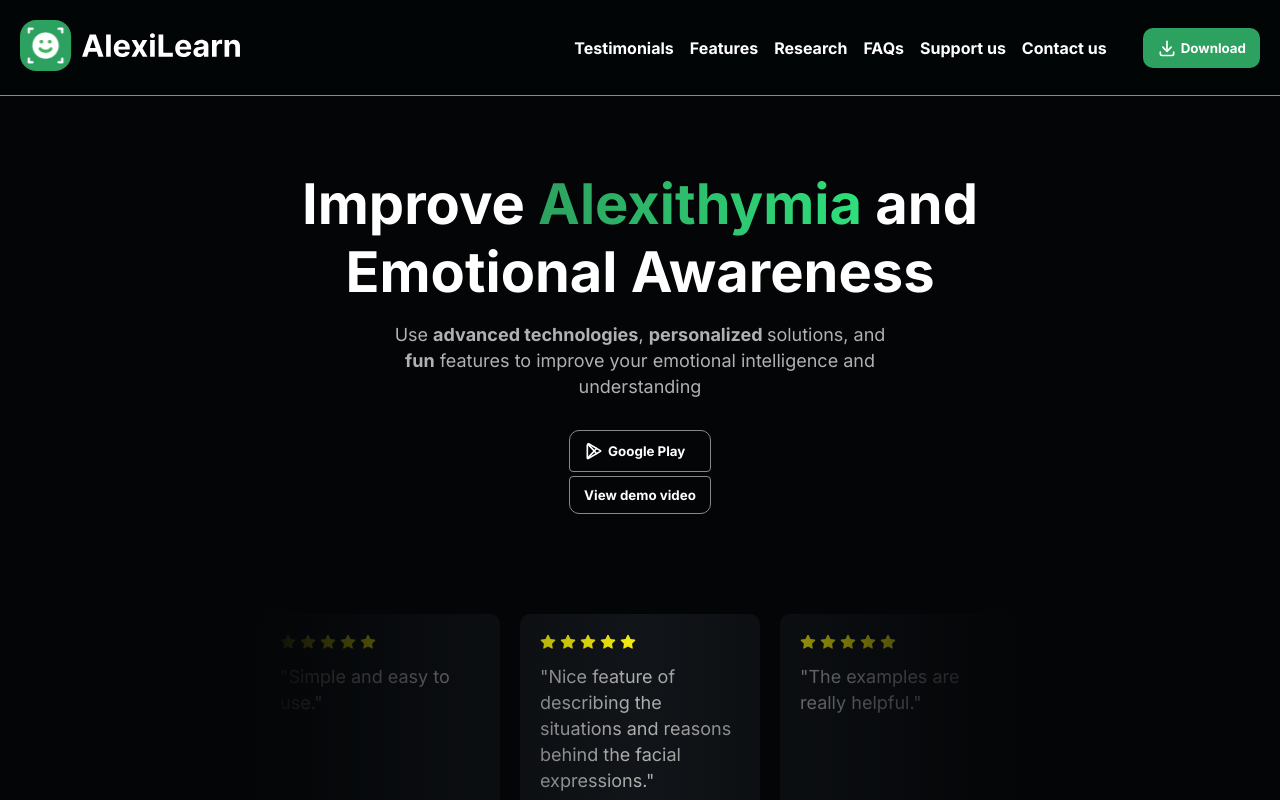
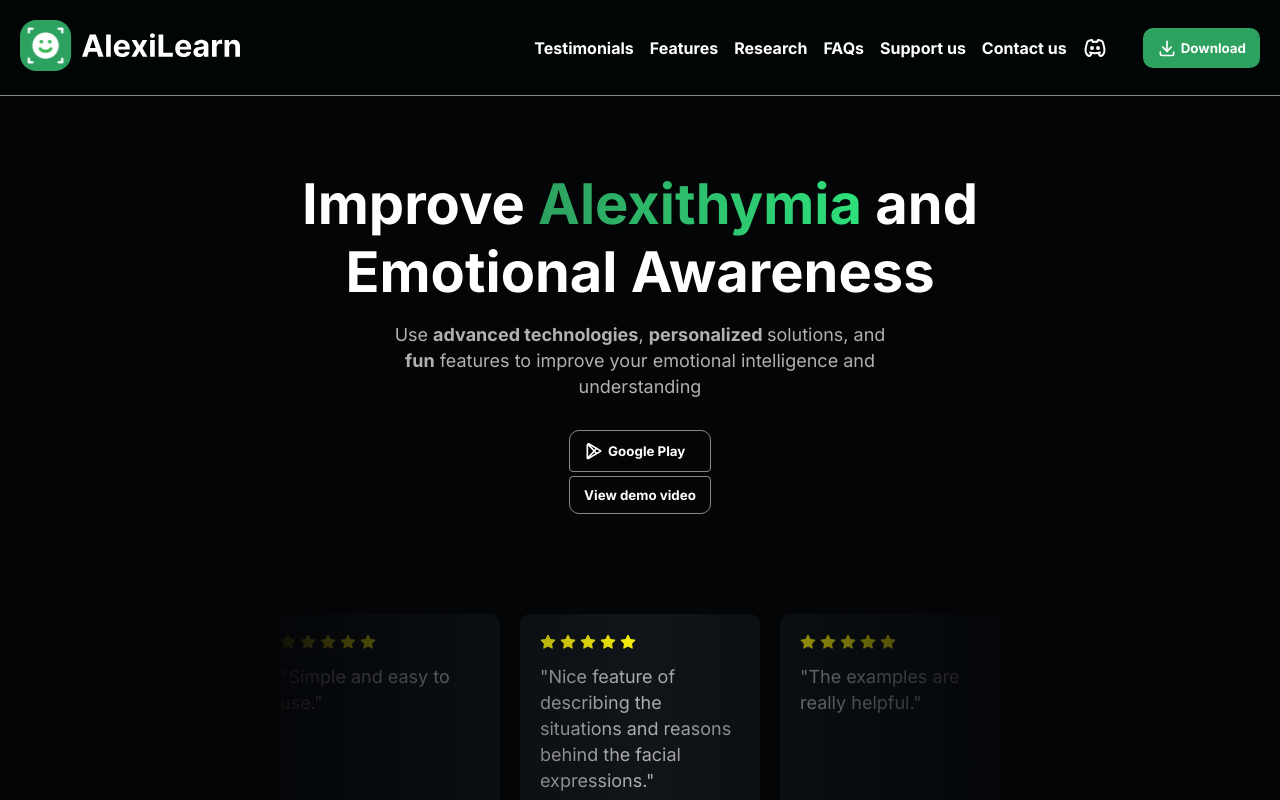
Before and after one commit to alexilearn/alexilearn.github.io, a React (Create React App) app: page / in a window 1280 px wide. Shown: the top 800 px of the page. Built offline with nearby package versions, Linux system fonts and the light colour scheme; a web font is replaced by a local one.

Commit message:
Added Discord join button

```diff
--- a/src/components/Navbar/Navbar.css
+++ b/src/components/Navbar/Navbar.css
@@ -14,6 +14,21 @@
 
 .navbar .logo {
     width: 230px;
+}
+
+.navbar .icon-button {
+    cursor: pointer;
+    background-color: transparent;
+    border: none;
+    transition-duration: 0.1s;
+    display: flex;
+    align-items: center;
+    justify-content: center;
+}
+
+.navbar .icon-button:hover img {
+    filter: invert(46%) sepia(18%) saturate(3422%) hue-rotate(106deg)
+        brightness(101%) contrast(65%);
 }
 
 .navbar .navigation-container {
@@ -44,7 +59,7 @@
     }
 
     .navbar.open {
-        padding-bottom: 271px;
+        padding-bottom: 305px;
     }
 
     .navbar .menu-icon {
--- a/src/components/Navbar/Navbar.jsx
+++ b/src/components/Navbar/Navbar.jsx
@@ -5,6 +5,7 @@
 import logo from '../../assets/AlexiLearn Logo.svg';
 import downloadIcon from '../../assets/download-icon.svg';
 import menuIcon from '../../assets/menu-icon.svg';
+import discordLogo from '../../assets/discord-logo.svg';
 
 export default function Navbar() {
     const [menuVisible, setMenuVisible] = useState(false);
@@ -59,6 +60,13 @@
                     href="contact-us"
                     onClick={() => setMenuVisible(false)}
                 />
+                <a
+                    className="icon-button"
+                    href="https://discord.gg/BCqxF9RWCu"
+                    target="_blank"
+                >
+                    <img src={discordLogo} alt="Join our Discord" />
+                </a>
                 <Button
                     text="Download"
                     type="accent"
```
Also changed, not shown: src/assets/discord-logo.svg (added).
